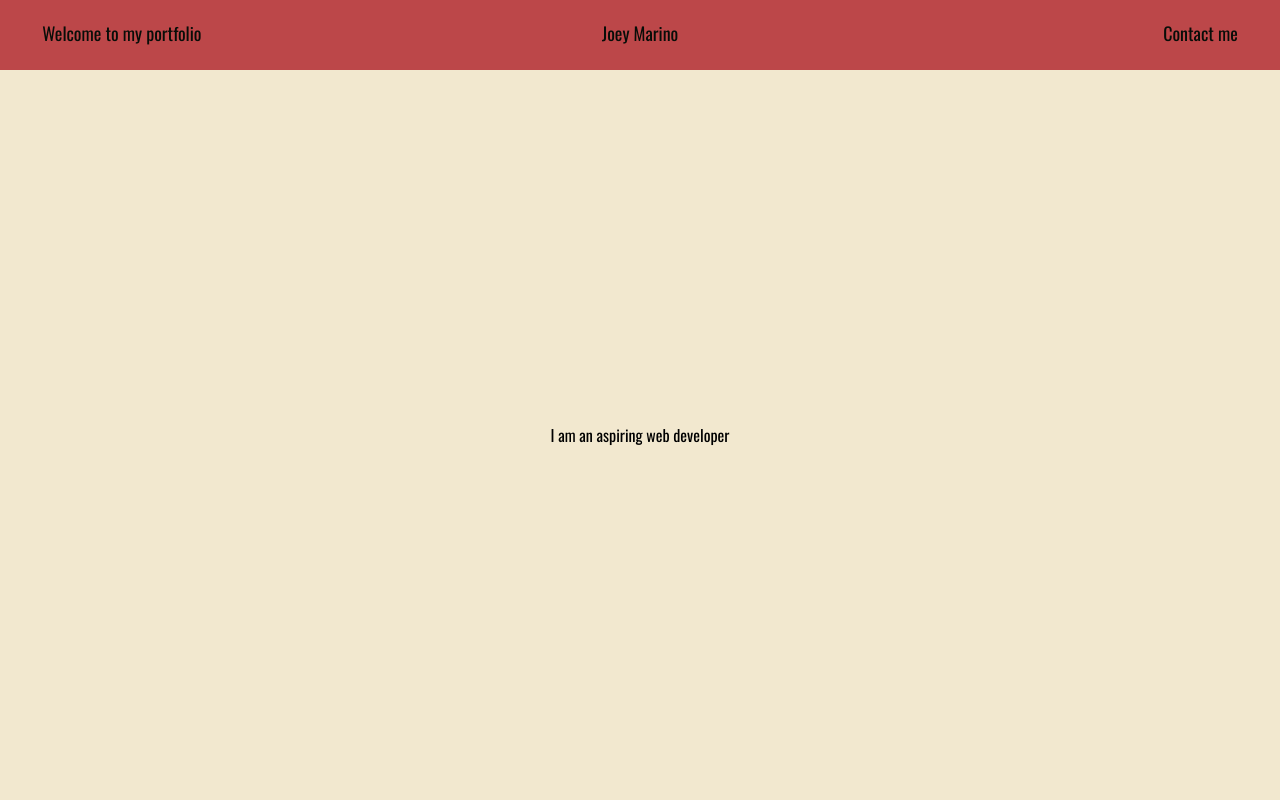
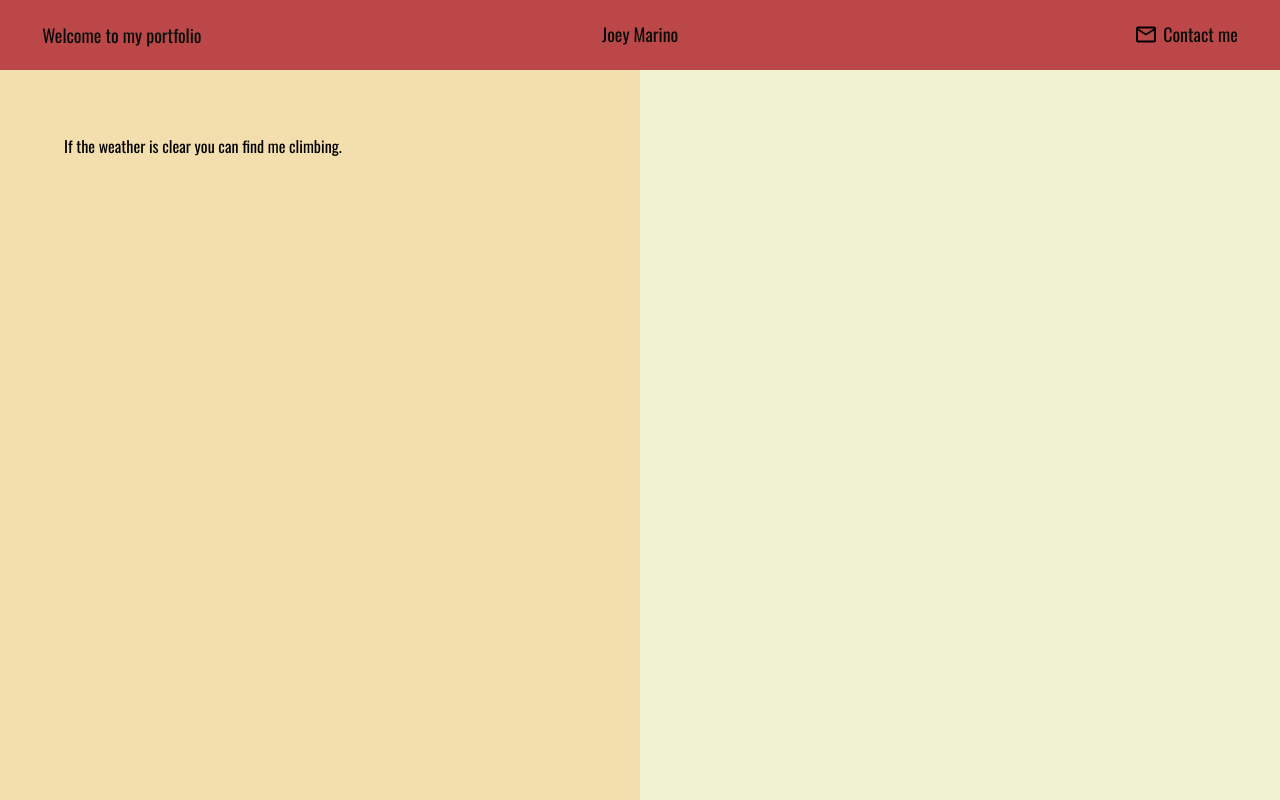
Before and after one commit to marinojoey/my-website, a React (Create React App) app: page / in a window 1280 px wide. Built offline with nearby package versions, Linux system fonts and the light colour scheme.

Commit message:
some styling

```diff
--- a/package.json
+++ b/package.json
@@ -3,6 +3,8 @@
   "version": "0.1.0",
   "private": true,
   "dependencies": {
+    "@material-ui/core": "^4.12.3",
+    "@material-ui/icons": "^4.11.2",
     "@testing-library/jest-dom": "^5.16.1",
     "@testing-library/react": "^12.1.2",
     "@testing-library/user-event": "^13.5.0",
--- a/src/Components/intro/Intro.jsx
+++ b/src/Components/intro/Intro.jsx
@@ -3,7 +3,14 @@ import './intro.scss'
 export default function intro() {
     return (
         <div className='intro' id="intro">
-            I am an aspiring web developer
+            <div className='leftcontainer'>
+                <p className='personalintro'>
+                    If the weather is clear you can find me climbing.
+                </p>
+            </div>
+            <div className='rightcontainer'>
+
+            </div>
         </div>
     )
 }
--- a/src/Components/intro/intro.scss
+++ b/src/Components/intro/intro.scss
@@ -3,4 +3,22 @@
     display: flex;
     align-items: center;
     justify-content: center;
+
+    .leftcontainer {
+        width: 50vw;
+        height: 100%;
+        justify-content: left;
+        background-color: rgb(243, 223, 174);
+
+        .personalintro {
+            padding: 10%
+        }
+    }
+
+    .rightcontainer {
+        width: 50vw;
+        height: 100%;
+        justify-content: right;
+        background-color: rgb(241, 242, 207);
+    }
 }
--- a/src/Components/topbar/Topbar.jsx
+++ b/src/Components/topbar/Topbar.jsx
@@ -1,4 +1,5 @@
 import './topbar.scss'
+import { MailOutline } from '@material-ui/icons'
 
 
 export default function topbar() {
@@ -12,6 +13,7 @@ export default function topbar() {
                     <a href='#intro' className='centertext'>Joey Marino</a>
                 </div>
                 <div className="right">
+                    <MailOutline className='mailicon'/>
                     <a href='#contact' className='righttext'>Contact me</a>
                 </div>
             </div>
--- a/src/Components/topbar/topbar.scss
+++ b/src/Components/topbar/topbar.scss
@@ -25,6 +25,7 @@
             flex: 1;
             justify-content: left;
             padding-left: 1%;
+            padding-top: 2px;
         }
         .lefttext:hover {
             transform: scale(1.03);
@@ -35,20 +36,28 @@
             display: flex;
             flex: 1;
             justify-content: center;
+            scrollbar-width: none;
         }
         .centertext:hover {
-            transform: scale(1.05);
+            transform: scale(1.15);
             transition-duration: 0.3s;
+            cursor: default;
         }
         .right {
             display: flex;
             flex: 1;
             justify-content: right;
             padding-right: 1%;
+
+            .mailicon{
+                padding-right: 5px;
+                height: 27px;
+            }
         }
         .righttext:hover {
             transform: scale(1.03);
             transition-duration: 0.3s;
+            cursor: default;
         }
     }
 }
--- a/src/app.scss
+++ b/src/app.scss
@@ -1,6 +1,7 @@
 .app{
     box-sizing: border-box;
     height: 100vh;
+    scrollbar-width: none;
     .sections {
         width: 100%;
         height: calc(100vh - 70px);
```
Also changed, not shown: 1 other file (tests, documents, lock files or other folders).
